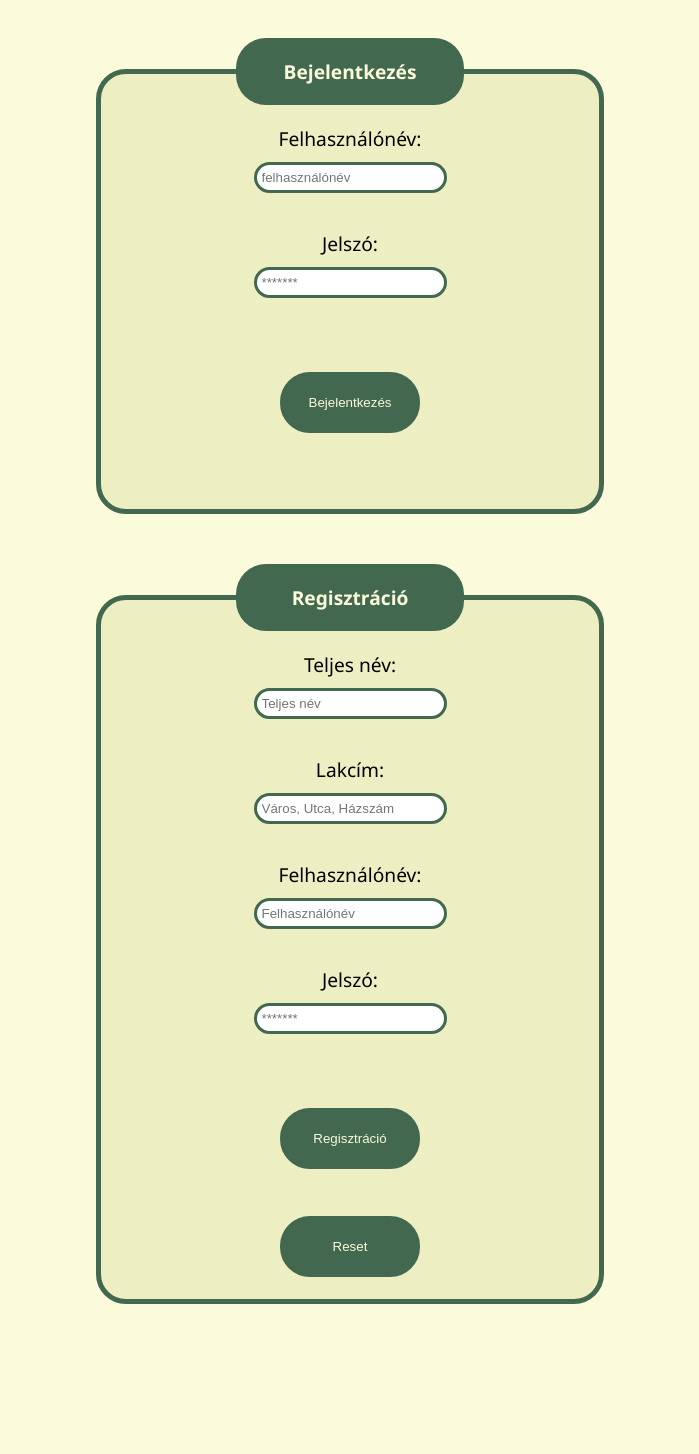
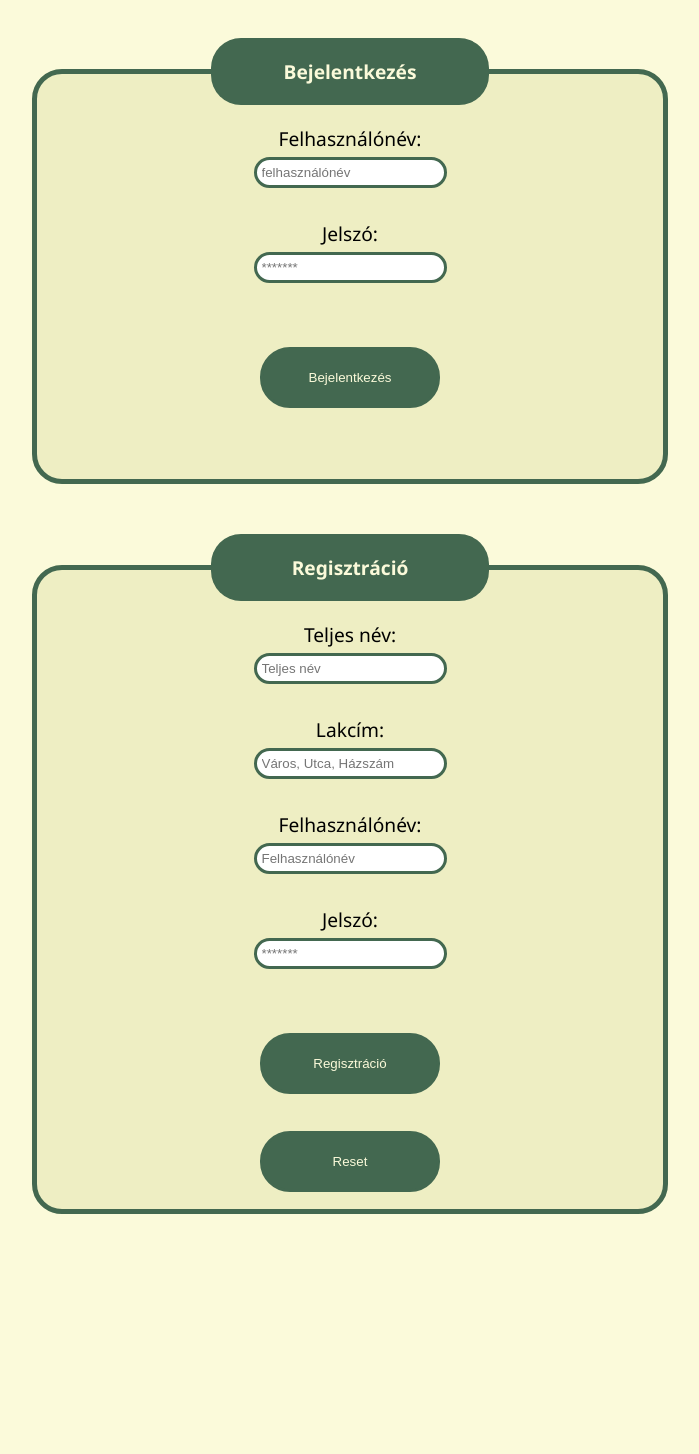
Before and after one commit to 30jackv/webproject, a PHP site: page /bejelentkezes.html in a window 1280 px wide. Shown: the part 62-1516 px from the top of the page, without its empty margins (290-989 px from the left). After the commit the page ends 1276 px from the top, so only its background shows below. Run offline with PHP 8.4, Linux system fonts and the light colour scheme.

Commit message:
formálás

```diff
--- a/allatok.html
+++ b/allatok.html
@@ -19,7 +19,6 @@
   <a href="index.html">Kezdőlap</a>
   <a class="active">Állatok</a>
   <a href="bejelentkezes.html">Bejelentkezés</a>
-
 </nav>
 
 <main id="main-allat">
--- a/bejelentkezes.html
+++ b/bejelentkezes.html
@@ -19,7 +19,6 @@
   <a href="index.html">Kezdőlap</a>
   <a href="allatok.html">Állatok</a>
   <a class="active">Bejelentkezés</a>
-
 </nav>
 
 <div id="bejelentkezes-form">
--- a/css/stylesheet.css
+++ b/css/stylesheet.css
@@ -2,10 +2,11 @@
 body {
   color: black;
   font-size: larger;
+  font-family: "Segoe UI", serif;
+  background-color: #FBFADA;
+
   margin: 0;
   padding: 0;
-  font-family: "Segoe UI", serif;
-  background-color: #FBFADA;
 }
 h1 {
   text-align: center;
@@ -18,6 +19,7 @@ main {
 /* nav menu */
 nav { /* navon belüli szövegek rendezése szerint */
   background-color: #436850;
+
   padding: 15px;
   border-bottom:  5px solid #1a4f3d;
   position: fixed;
@@ -26,6 +28,7 @@ nav { /* navon belüli szövegek rendezése szerint */
 nav a {
   color: #FBFADA; /* betűszín */
   text-decoration: none; /* el vegye az aláhúzást */
+
   margin: 0 20px;
   padding: 10px; /* több hely belülről */
 }
@@ -83,6 +86,7 @@ section {
 #main-allat section {
   box-shadow: 10px 10px #8d8a8a;
   color: black;
+
   width: 1000px;
   background-color: #E8E4D9;
   border:  5px solid #383228;
@@ -102,10 +106,12 @@ section {
 }
 #main-allat section:nth-child(even) h2 {
   letter-spacing: 5px;
+
   text-align: left;
 }
 #main-allat section:nth-child(odd) h2 {
   letter-spacing: 10px;
+
   text-align: right;
 }
 
@@ -137,7 +143,7 @@ caption {
 }
 
 #allatok-tablazat tbody tr:hover, th:hover {
-  background-color: #fcfcbe;
+  background-color: #f8f8bc;
 }
 
 #allatok-tablazat {
@@ -156,46 +162,47 @@ caption {
 /* allat.html */
 
 /* bejelentkezes */
-
 fieldset {
   background-color: #eeeec3;
-
-  margin-bottom: 50px;
   border: #436850 5px solid;
   border-radius: 30px;
+
   text-align: center;
+  margin-bottom: 50px;
   padding-top: 20px;
 }
-
 
 form fieldset input[type="submit"], input[type="reset"] {
   background-color: #436850;
   color: #FBFADA;
+
+  text-align: center;
   padding: 20px;
   width: 30%;
 }
 form fieldset input {
-  align-items: center;
+  border: #436850 3px solid;
+
   display: flex;
-  margin: 10px auto 10px auto;
-  border: #436850 3px solid;
+  margin: 5px auto 5px auto;
   padding: 5px;
   border-radius: 30px;
 }
 
 #bejelentkezes-form legend {
   font-weight: bold;
+  background-color: #436850;
+  color: #FBFADA; /* betűszín */
+
   margin-right: auto;
   margin-left: auto;
-  background-color: #436850;
-  color: #FBFADA; /* betűszín */
   padding: 20px;
   border-radius: 30px;
   width: 40%;
 }
 #bejelentkezes-form {
+  width: 50%;
   padding:100px;
-  width: 40%;
   margin-left: auto;
   margin-right: auto;
 }
@@ -205,10 +212,9 @@ form fieldset input {
 footer {
   border-top:  5px solid #12372A;
   background-color: #436850;
+
   text-align: center;
-  margin: 0;
   padding: 10px;
-
   position: fixed;
   bottom: 0;
   width: 100%;
```
